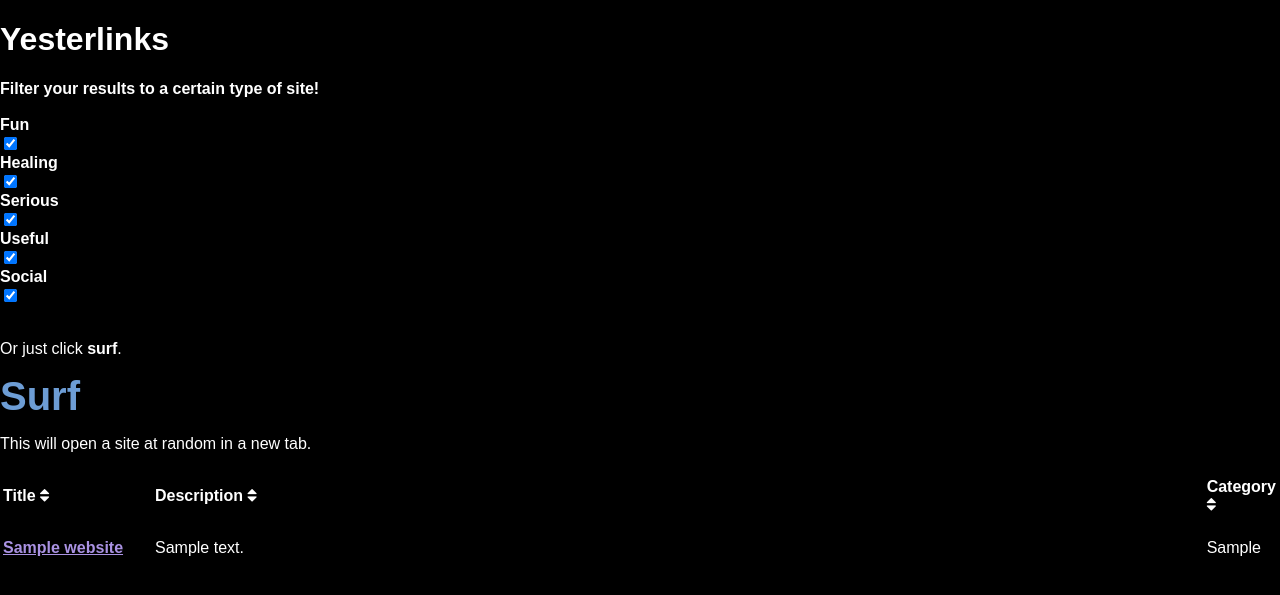
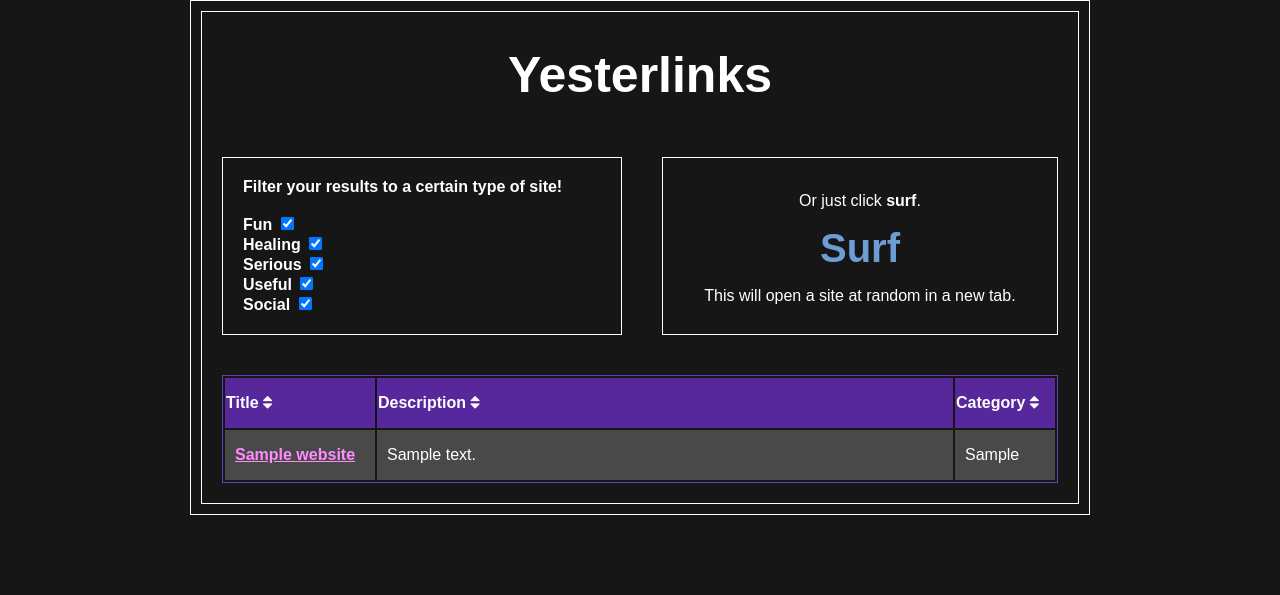
Before and after one commit to sadgrlonline/yesterlinks, a PHP site: page / in a window 1280 px wide. Shown: the top 595 px of the page. Run offline with PHP 8.4, Linux system fonts and the light colour scheme; tables that the repository leaves empty or names only in its code hold one stand-in row (values such as "Sample post"); some libraries are stand-ins or nearby versions.

Commit message:
updated styles

```diff
--- a/style.css
+++ b/style.css
@@ -7,14 +7,29 @@ body {
     margin: 0;
     padding: 0;
     font-family: sans-serif;
-    background-color: black;
+    background-color: #161616;
     color: white;
 }
 
-#container {
+.container {
     max-width: 900px;
     margin: 0 auto;
-    border: 1px solid black;
+    border: 1px solid white;
+}
+
+.wrapper {
+    margin: 10px;
+    border: 1px solid white;
+    background-color: #161616;
+}
+
+table {
+    border: 1px solid #643DB5;
+    margin: 20px;
+}
+
+td {
+    padding: 10px;
 }
 
 tr {
@@ -25,13 +40,20 @@ tr {
     border-bottom: 1px solid #643DB5;
 }
 
+tr:nth-child(odd) {
+    background-color: #494949;
+}
+
+tr:nth-child(even) {}
+
 tr a {
-    color: #AA92E3;
+    color: #ff8cff;
     font-weight: bold;
 }
 
-.cat {
-    border: 1px solid black;
+th {
+    cursor: pointer;
+    background-color: #56289B;
 }
 
 .title {
@@ -45,6 +67,18 @@ tr a {
     text-decoration: none;
 }
 
+.surf {
+    text-align: center;
+    border: 1px solid white;
+    margin: 20px;
+    width: 50%;
+}
+
+h1 {
+    font-size: 50px;
+    text-align: center;
+}
+
 tr {
     text-align: left;
 }
@@ -54,18 +88,33 @@ tr {
 }
 
 .descr {
-    width: 100%;
+    width: 90%;
 }
 
 .cat {
-    width: 80px;
+    min-width: 100px;
 }
 
-label {
+label:not('.filter') {
     display: block;
     font-weight: bold;
+}
+
+.filters label {
+    font-weight: bold !important;
 }
 
 #honeypot {
     display: none;
 }
+
+#filters {
+    border: 1px solid white;
+    margin: 20px;
+    padding: 20px;
+    width: 50%;
+}
+
+.flex {
+    display: flex;
+}
```
